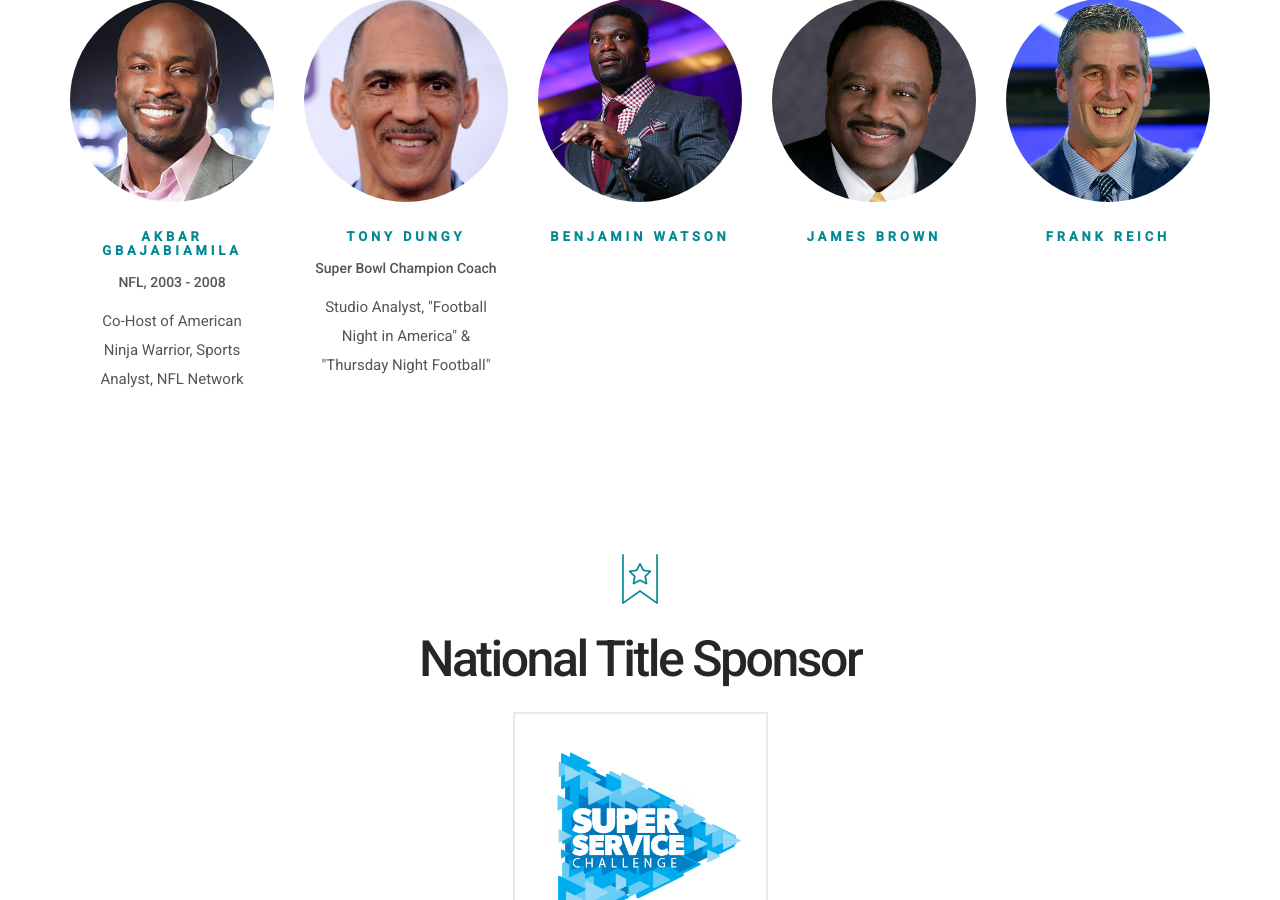
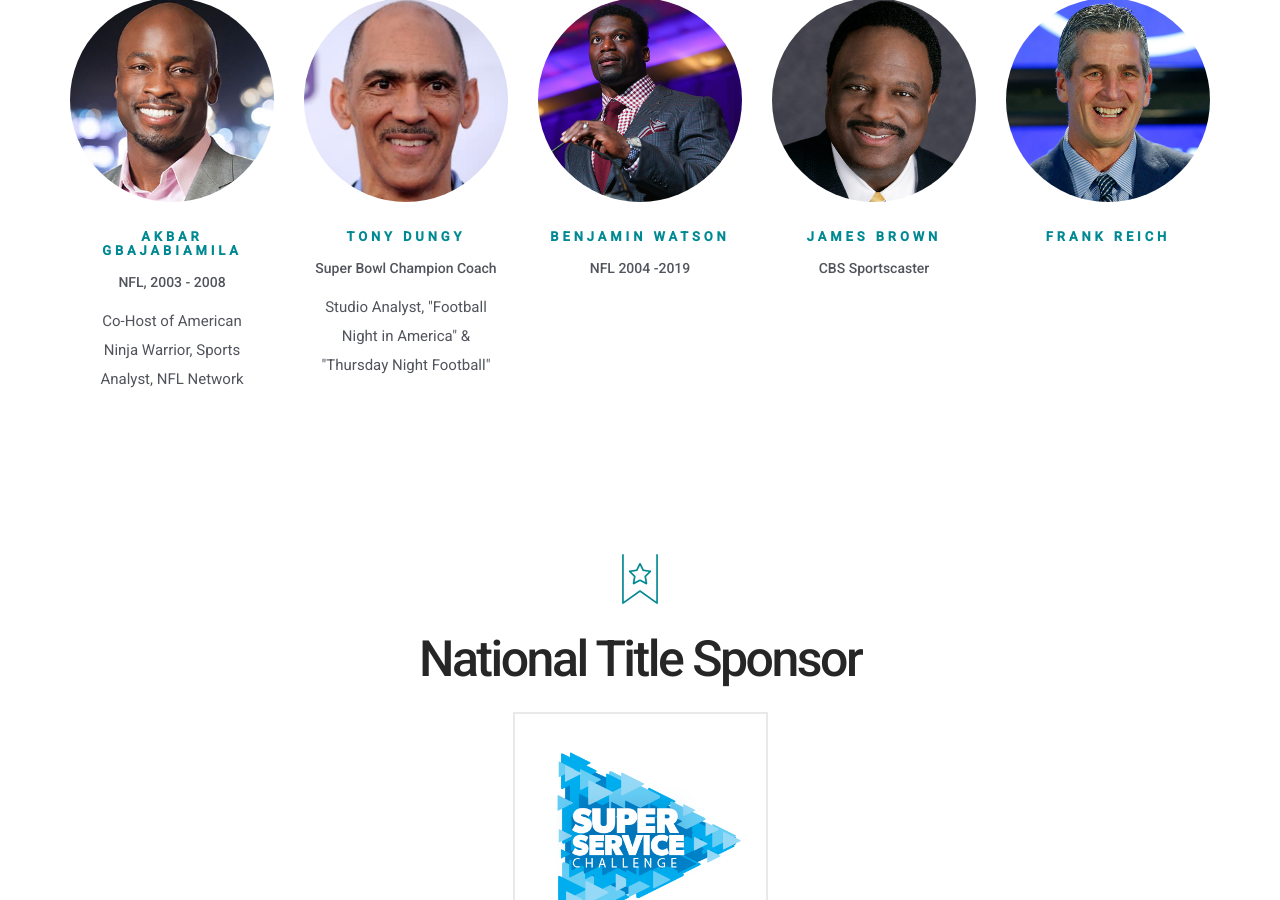
Before and after one commit to AIAUSA/Superbowl, a Jekyll site: the page built from index.md, in a window 1280 px wide and 900 px high, scrolled down 3082 px. Built offline with Jekyll 4.4.1, drawn with Linux system fonts in a browser that asks for light colours; some web fonts are replaced; comment, search, counter and statistics services are not loaded.

Commit message:
Update from Forestry.io AIA Digital updated index.md

```diff
--- a/index.md
+++ b/index.md
@@ -49,12 +49,12 @@ page_sections:
   - template: speaker
     name: BENJAMIN WATSON
     image: "/uploads/benjamin-watson.jpg"
-    title: ''
+    title: NFL 2004 -2019
     credentials: ''
   - template: speaker
     name: JAMES BROWN
     image: "/uploads/james-brown.jpg"
-    title: ''
+    title: CBS Sportscaster
     credentials: ''
   - template: speaker
     name: FRANK REICH
```
